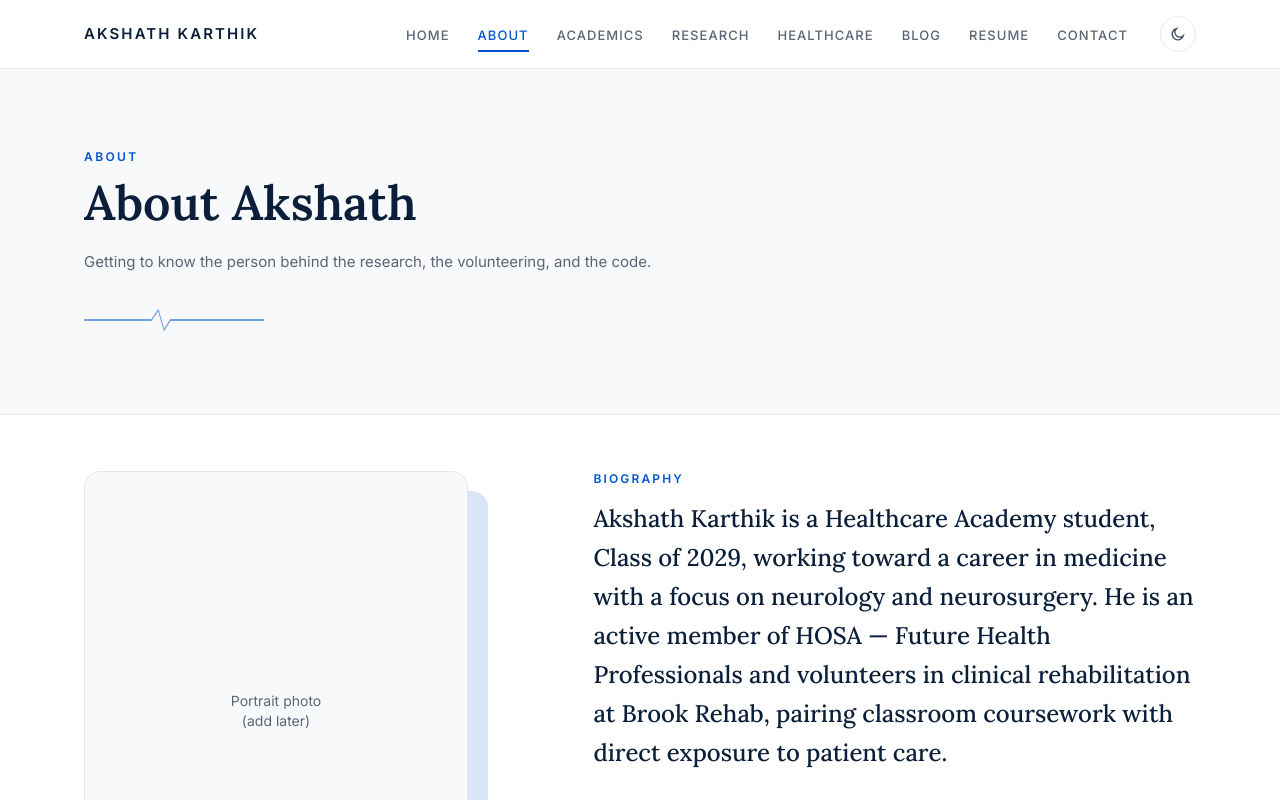
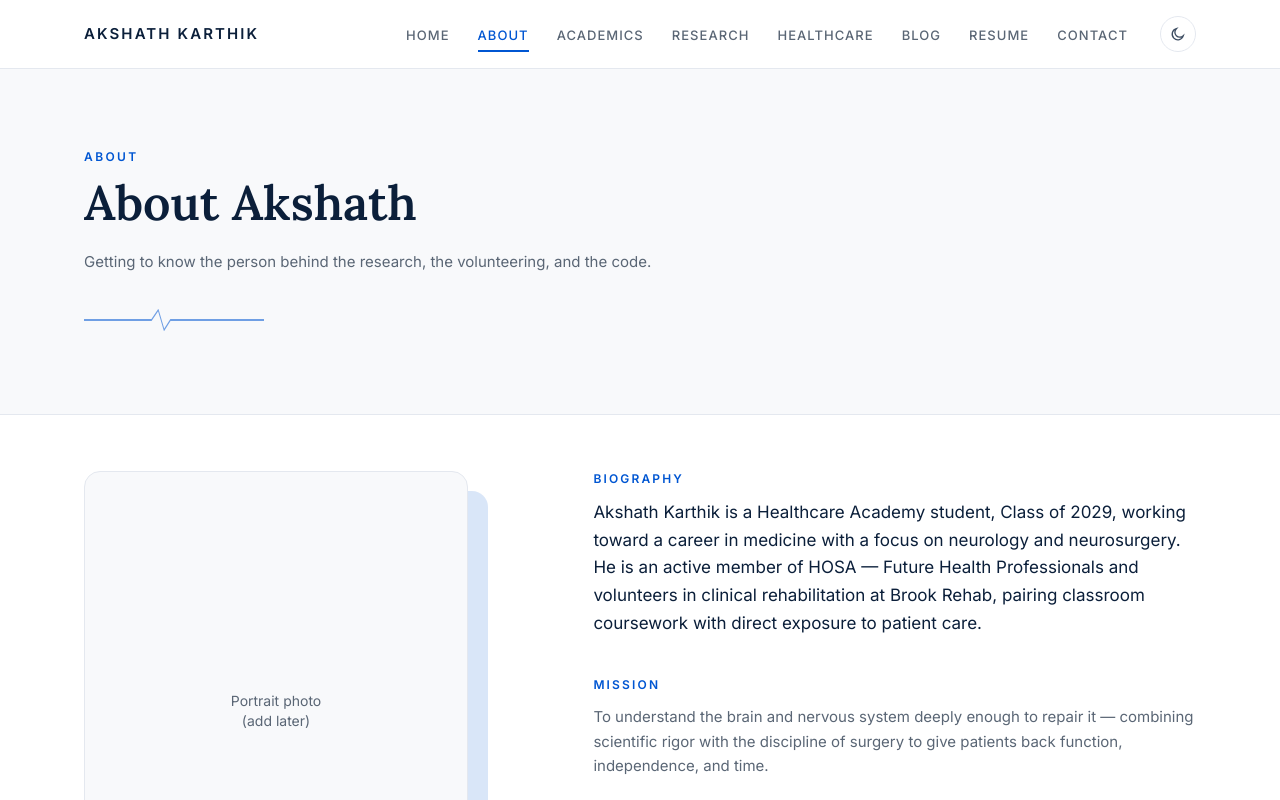
Before and after one commit to AkshathKarthik-dr/AkshathKarthik, a Next.js app: page /about in a window 1280 px wide. Shown: the top 800 px of the page. Built offline with nearby package versions, Linux system fonts and the light colour scheme.

Commit message:
added photo and bio font

```diff
--- a/app/about/page.tsx
+++ b/app/about/page.tsx
@@ -46,7 +46,7 @@ export default function About() {
               <p className="text-xs font-semibold uppercase tracking-[0.18em] text-accent">
                 Biography
               </p>
-              <p className="mt-3 font-display text-xl leading-relaxed text-foreground sm:text-2xl">
+              <p className="mt-3 text-base leading-relaxed text-foreground sm:text-[17px]">
                 {bio}
               </p>
             </div>
```
Also changed, not shown: public/assets/images/profile.jpg (renamed from public/assets/images/Akshu.jpg).
